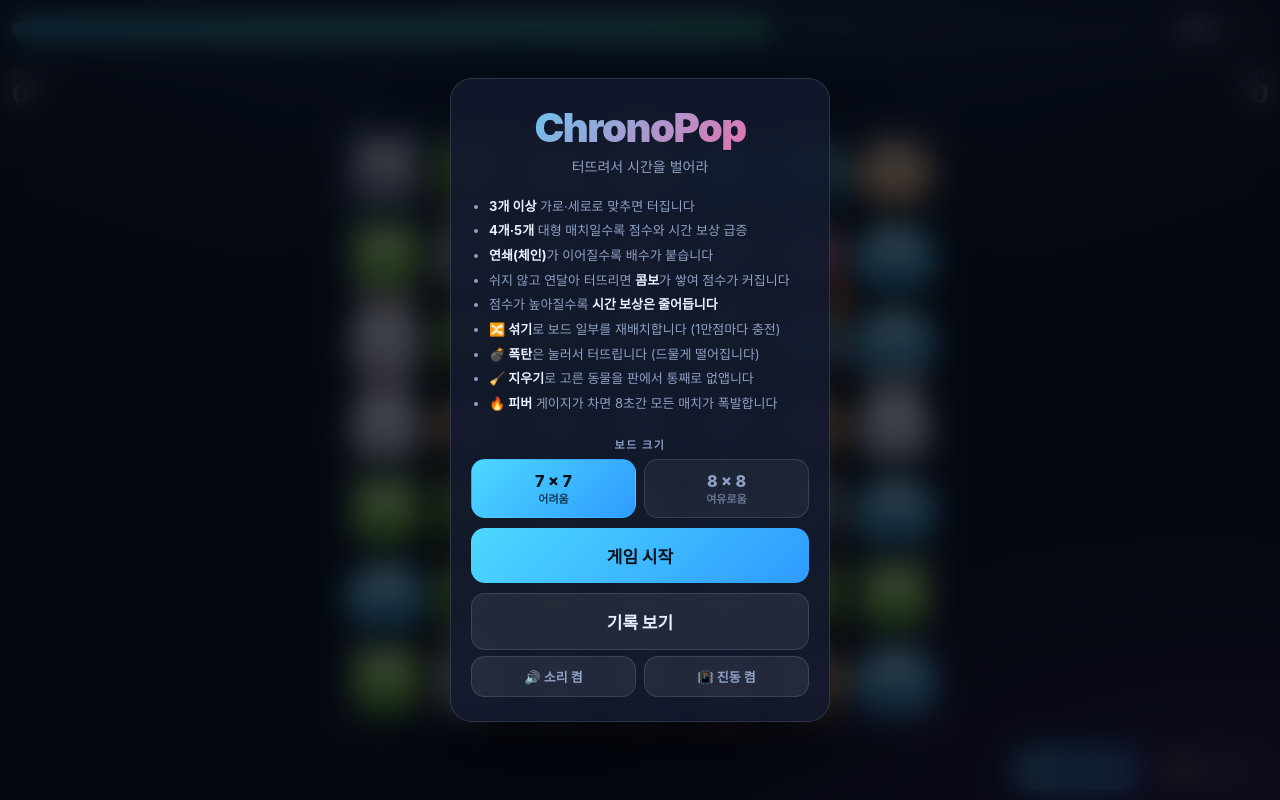
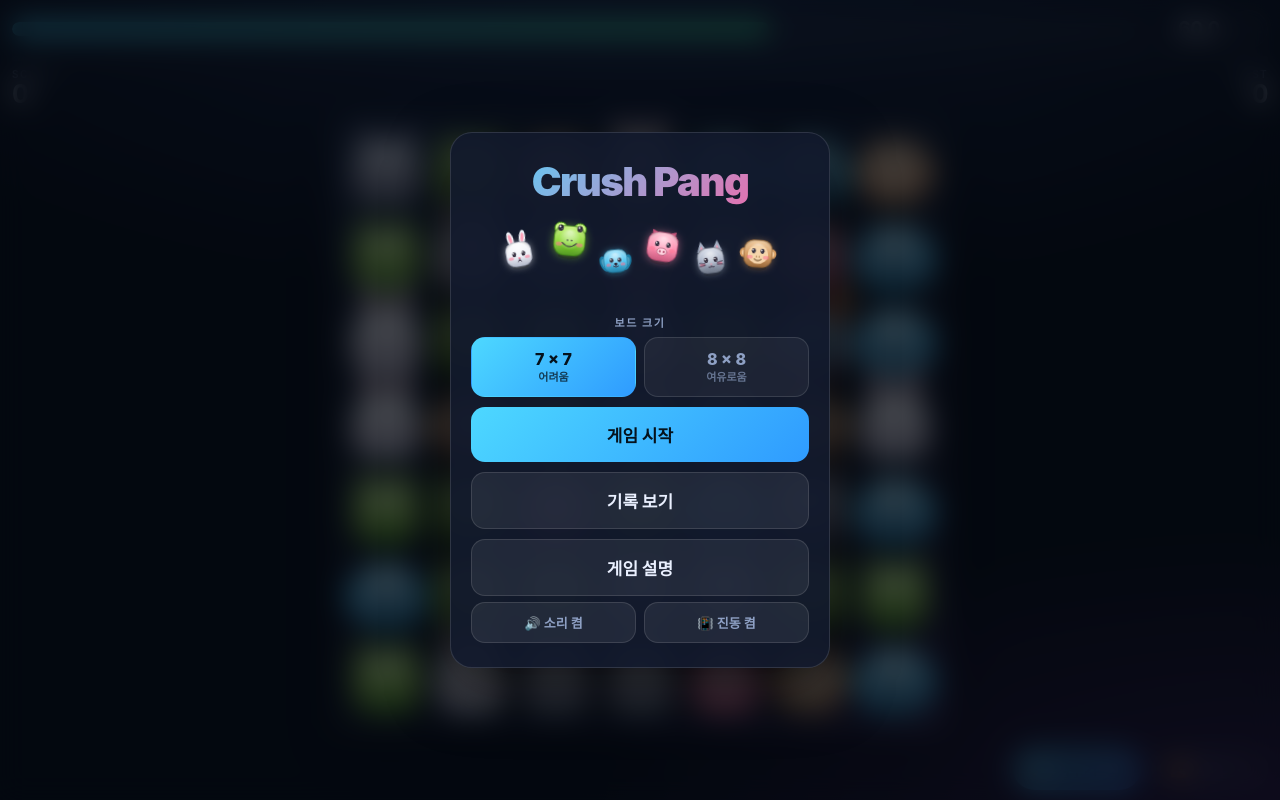
Before and after one commit to devidiot/game-chronopop, a website built with Vite: page index.html in a window 1280 px wide. Built offline with nearby package versions, Linux system fonts and the light colour scheme.

Commit message:
이름을 Crush Pang 으로 바꾸고 타이틀 화면을 새로 꾸몄다
- ChronoPop → Crush Pang (타이틀·매니페스트·앱 이름·문서)
- "터뜨려서 시간을 벌어라" 태그라인 제거
- 로고 아래에 동물 여섯을 옹기종기 배치. 보드와 같은 그리기 코드
  (drawFaceInto)를 쓰므로 새 이미지 파일이 없고 실제 젬과 어긋나지 않는다.
  떠다니는 연출은 CSS 애니메이션이라 매 프레임 JS가 돌지 않는다
- 규칙 설명은 "게임 설명" 버튼으로 옮겨 기록 보기 아래 배치
- 폭탄 확률 주석의 낡은 수치 정정 (2.5개/130젬 → 2개/150~180젬)

저장소·설치 주소는 그대로 두었다. 이미 홈 화면에 추가한 사람의 링크가
깨지지 않게 하기 위해서다.

Co-Authored-By: Claude Opus 5 (1M context) <noreply@anthropic.com>

```diff
--- a/capacitor.config.ts
+++ b/capacitor.config.ts
@@ -2,7 +2,7 @@ import type { CapacitorConfig } from '@capacitor/cli';
 
 const config: CapacitorConfig = {
   appId: 'com.ryan.chronopop',
-  appName: 'ChronoPop',
+  appName: 'Crush Pang',
   webDir: 'dist',
   // 웹뷰가 뜨기 전 잠깐 보이는 배경을 게임 배경색과 맞춘다
   backgroundColor: '#070b14',
--- a/index.html
+++ b/index.html
@@ -6,14 +6,14 @@
       name="viewport"
       content="width=device-width, initial-scale=1, maximum-scale=1, user-scalable=no, viewport-fit=cover"
     />
-    <title>ChronoPop</title>
+    <title>Crush Pang</title>
     <meta name="description" content="터뜨려서 시간을 버는 1분 아케이드 매치3" />
 
     <!-- iOS 홈 화면 웹앱 -->
     <meta name="apple-mobile-web-app-capable" content="yes" />
     <meta name="mobile-web-app-capable" content="yes" />
     <meta name="apple-mobile-web-app-status-bar-style" content="black-translucent" />
-    <meta name="apple-mobile-web-app-title" content="ChronoPop" />
+    <meta name="apple-mobile-web-app-title" content="Crush Pang" />
     <meta name="theme-color" content="#070b14" />
     <link rel="manifest" href="./manifest.webmanifest" />
     <link rel="apple-touch-icon" href="./icon-180.png" />
@@ -63,19 +63,8 @@
       <!-- 타이틀 -->
       <section id="title-screen" class="overlay">
         <div class="panel">
-          <h1 class="logo">Chrono<span>Pop</span></h1>
-          <p class="tag">터뜨려서 시간을 벌어라</p>
-          <ul class="rules">
-            <li><b>3개 이상</b> 가로·세로로 맞추면 터집니다</li>
-            <li><b>4개·5개</b> 대형 매치일수록 점수와 시간 보상 급증</li>
-            <li><b>연쇄(체인)</b>가 이어질수록 배수가 붙습니다</li>
-            <li>쉬지 않고 연달아 터뜨리면 <b>콤보</b>가 쌓여 점수가 커집니다</li>
-            <li>점수가 높아질수록 <b>시간 보상은 줄어듭니다</b></li>
-            <li><b>🔀 섞기</b>로 보드 일부를 재배치합니다 (1만점마다 충전)</li>
-            <li><b>💣 폭탄</b>은 눌러서 터뜨립니다 (드물게 떨어집니다)</li>
-            <li><b>🧹 지우기</b>로 고른 동물을 판에서 통째로 없앱니다</li>
-            <li><b>🔥 피버</b> 게이지가 차면 8초간 모든 매치가 폭발합니다</li>
-          </ul>
+          <h1 class="logo">Crush <span>Pang</span></h1>
+          <div id="title-art" class="title-art" aria-hidden="true"></div>
           <div class="size-pick">
             <span class="size-label">보드 크기</span>
             <div id="size-row" class="size-row" role="group" aria-label="보드 크기">
@@ -89,6 +78,7 @@
           </div>
           <button id="btn-start" class="primary">게임 시작</button>
           <button id="btn-records" class="ghost">기록 보기</button>
+          <button id="btn-help" class="ghost">게임 설명</button>
           <div class="mute-row">
             <button id="btn-sound" class="ghost small">🔊 소리 켬</button>
             <button id="btn-vibrate" class="ghost small">📳 진동 켬</button>
@@ -122,6 +112,25 @@
         <div class="panel compact">
           <h2 class="gameover-title">GAME OVER</h2>
           <button id="btn-gameover-ok" class="primary">확인</button>
+        </div>
+      </section>
+
+      <!-- 게임 설명 -->
+      <section id="help-screen" class="overlay hidden">
+        <div class="panel">
+          <h2>게임 설명</h2>
+          <ul class="rules">
+            <li><b>3개 이상</b> 가로·세로로 맞추면 터집니다</li>
+            <li><b>4개·5개</b> 대형 매치일수록 점수와 시간 보상 급증</li>
+            <li><b>연쇄(체인)</b>가 이어질수록 배수가 붙습니다</li>
+            <li>쉬지 않고 연달아 터뜨리면 <b>콤보</b>가 쌓여 점수가 커집니다</li>
+            <li>점수가 높아질수록 <b>시간 보상은 줄어듭니다</b></li>
+            <li><b>🔀 섞기</b>로 보드 일부를 재배치합니다 (1만점마다 충전)</li>
+            <li><b>💣 폭탄</b>은 눌러서 터뜨립니다 (드물게 떨어집니다)</li>
+            <li><b>🧹 지우기</b>로 고른 동물을 판에서 통째로 없앱니다</li>
+            <li><b>🔥 피버</b> 게이지가 차면 8초간 모든 매치가 폭발합니다</li>
+          </ul>
+          <button id="btn-help-close" class="primary">닫기</button>
         </div>
       </section>
 
--- a/package.json
+++ b/package.json
@@ -3,7 +3,7 @@
   "private": true,
   "version": "1.0.0",
   "type": "module",
-  "description": "ChronoPop — 터뜨려서 시간을 버는 1분 아케이드 매치3 (iOS PWA)",
+  "description": "Crush Pang — 터뜨려서 시간을 버는 1분 아케이드 매치3 (iOS PWA)",
   "scripts": {
     "dev": "vite --host",
     "build": "tsc --noEmit && vite build && node scripts/precache-sw.mjs",
--- a/public/sw.js
+++ b/public/sw.js
@@ -1,5 +1,5 @@
 /**
- * ChronoPop 서비스 워커.
+ * Crush Pang 서비스 워커.
  *
  * 설치되는 순간 게임 전체를 미리 받아둔다(PRECACHE). 그래서 홈 화면에 추가한 뒤
  * 한 번만 열어보면 그 뒤로는 비행기 모드에서도 그대로 돌아간다.
--- a/src/game/config.ts
+++ b/src/game/config.ts
@@ -1,5 +1,5 @@
 /**
- * ChronoPop 게임 상수.
+ * Crush Pang 게임 상수.
  * 밸런스를 만지려면 대부분 이 파일만 고치면 된다.
  */
 
@@ -158,7 +158,7 @@ export const CHANCE_MATCH_MAX = 2.5;
  *
  * 폭탄은 새로 떨어지는 젬에서만 생기므로, 한 판에 사라지는 젬 수에
  * 이 확률을 곱하면 기대 개수가 나온다. 실력에 따라 제거량이 다르므로
- * **초보 기준 판당 2.5개**에 맞췄다(초보는 한 판에 약 130개를 없앤다).
+ * **초보 기준 판당 2개**에 맞췄다(초보는 한 판에 150~180개를 없앤다).
  * 잘하는 사람일수록 더 많이 만나게 된다.
  *
  * `npm run sim` 의 "제거젬 / 폭탄" 열에서 실제 기대치를 확인할 수 있다.
--- a/src/main.ts
+++ b/src/main.ts
@@ -27,6 +27,7 @@ import {
 import type { GameResult, MatchGroup } from './game/types';
 import { attachPointer } from './input/pointer';
 import { Effects } from './render/effects';
+import { drawFaceInto } from './render/gems';
 import { Renderer } from './render/renderer';
 import { UI } from './ui/screens';
 
@@ -274,6 +275,7 @@ const engine = new Engine({
 // ------------------------------------------------------------------ 레이아웃
 
 function layout(): void {
+  drawTitleArt();
   // 캔버스가 흐름에서 빠져 있으므로 stage의 clientWidth/Height는
   // 캔버스 크기와 무관하게 "쓸 수 있는 공간"만 나타낸다
   const size = Math.floor(Math.min(ui.stage.clientWidth, ui.stage.clientHeight));
@@ -442,6 +444,8 @@ bind('btn-retry', startGame);
 bind('btn-home', () => ui.showTitle());
 bind('btn-records', () => ui.showRecords());
 bind('btn-records-close', () => ui.hideRecords());
+bind('btn-help', () => ui.showHelp());
+bind('btn-help-close', () => ui.hideHelp());
 bind('btn-records-clear', () => {
   clearRecords();
   ui.setBest(0);
@@ -452,6 +456,64 @@ bind('btn-sound', () => {
   const btn = document.getElementById('btn-sound');
   if (btn) btn.textContent = on ? '🔊 소리 켬' : '🔇 소리 끔';
 });
+
+// ------------------------------------------------------------------ 타이틀 장식
+
+/**
+ * 로고 아래에 동물 여섯을 늘어놓는다.
+ *
+ * 보드와 같은 그리기 코드(`drawFaceInto`)를 쓰므로 장식과 실제 젬이
+ * 어긋날 일이 없다. 한 번만 그리고, 떠다니는 건 CSS 애니메이션에 맡긴다.
+ * 매 프레임 JS가 도는 곳이 아니라서 타이틀에 오래 머물러도 발열이 없다.
+ */
+/** 크기·기울기·높이를 조금씩 어긋나게 둬야 줄 세운 느낌이 안 난다 */
+const TITLE_LOOKS = [
+  { size: 54, tilt: -10, lift: 8 },
+  { size: 66, tilt: 5, lift: -6 },
+  { size: 50, tilt: -5, lift: 13 },
+  { size: 64, tilt: 9, lift: -3 },
+  { size: 56, tilt: -7, lift: 9 },
+  { size: 60, tilt: 4, lift: 1 },
+];
+
+/** 이웃끼리 겹치는 정도(px). 겹쳐야 옹기종기 모인 것처럼 보인다. */
+const TITLE_OVERLAP = 11;
+
+/** 마지막으로 그린 폭 — 같은 폭이면 다시 그리지 않는다 */
+let titleArtWidth = -1;
+
+function drawTitleArt(): void {
+  const host = document.getElementById('title-art');
+  if (!host) return;
+
+  const avail = host.clientWidth;
+  if (avail <= 0 || avail === titleArtWidth) return;
+  titleArtWidth = avail;
+
+  // 좁은 화면에서 넘치지 않도록 통째로 줄인다
+  const natural =
+    TITLE_LOOKS.reduce((sum, l) => sum + l.size, 0) -
+    TITLE_OVERLAP * (TITLE_LOOKS.length - 1);
+  const scale = Math.min(1, avail / natural);
+
+  host.textContent = '';
+
+  TITLE_LOOKS.forEach((look, kind) => {
+    const slot = document.createElement('span');
+    slot.className = 'art-slot';
+    slot.style.transform = `translateY(${look.lift * scale}px) rotate(${look.tilt}deg)`;
+    if (kind > 0) slot.style.marginLeft = `${-TITLE_OVERLAP * scale}px`;
+
+    const face = document.createElement('canvas');
+    face.className = 'art-face';
+    // 여섯이 한 몸처럼 출렁이지 않도록 박자를 어긋나게 준다
+    face.style.animationDelay = `${(kind * 0.26).toFixed(2)}s`;
+    drawFaceInto(face, kind, look.size * scale);
+
+    slot.appendChild(face);
+    host.appendChild(slot);
+  });
+}
 
 // ------------------------------------------------------------------ 보드 크기
 
--- a/src/render/gems.ts
+++ b/src/render/gems.ts
@@ -491,3 +491,26 @@ export function drawGem(
 export function gemColor(kind: number): GemStyle {
   return GEM_STYLES[kind % GEM_STYLES.length];
 }
+
+/**
+ * 캔버스 하나를 동물 얼굴 하나로 꽉 채운다. 타이틀 장식용.
+ *
+ * 보드와 같은 그리기 코드를 쓰므로 장식과 실제 젬이 어긋날 일이 없다.
+ * 얼굴 그림은 한 변의 PAD_RATIO 배 영역에 그려지므로 역으로 나눠 셀 크기를 구한다.
+ */
+export function drawFaceInto(
+  canvas: HTMLCanvasElement,
+  kind: number,
+  sizePx: number,
+): void {
+  const dpr = Math.min(window.devicePixelRatio || 1, 2);
+  canvas.width = Math.round(sizePx * dpr);
+  canvas.height = Math.round(sizePx * dpr);
+  canvas.style.width = `${sizePx}px`;
+  canvas.style.height = `${sizePx}px`;
+
+  const ctx = canvas.getContext('2d');
+  if (!ctx) return;
+  ctx.setTransform(dpr, 0, 0, dpr, 0, 0);
+  drawGem(ctx, kind, sizePx / 2, sizePx / 2, sizePx / PAD_RATIO, dpr);
+}
--- a/src/style.css
+++ b/src/style.css
@@ -554,6 +554,47 @@ body.fever #board {
   font-size: 14px;
 }
 
+/* ---------- 타이틀 아래 동물 장식 ----------
+   보드에 쓰는 것과 똑같은 그리기 코드로 캔버스에 그린다(main.ts).
+   크기·기울기·높이를 조금씩 어긋나게 두고 서로 다른 박자로 떠다니게 해서
+   줄 세운 느낌을 없앴다. */
+.title-art {
+  display: flex;
+  justify-content: center;
+  align-items: center;
+  margin: 6px 0 20px;
+  /* 위아래로 흔들리는 만큼 자리를 미리 비워둔다 */
+  padding: 8px 0;
+}
+
+.art-slot {
+  display: block;
+  line-height: 0;
+}
+
+/* 떠다니는 건 안쪽 캔버스만. 기울기는 바깥 슬롯이 맡아
+   transform 이 서로 덮어쓰지 않게 한다. */
+.art-face {
+  display: block;
+  animation: art-bob 3.4s ease-in-out infinite;
+}
+
+@keyframes art-bob {
+  0%,
+  100% {
+    transform: translateY(0);
+  }
+  50% {
+    transform: translateY(-7px);
+  }
+}
+
+@media (prefers-reduced-motion: reduce) {
+  .art-face {
+    animation: none;
+  }
+}
+
 .rules {
   text-align: left;
   margin: 0 0 20px;
--- a/src/ui/screens.ts
+++ b/src/ui/screens.ts
@@ -28,6 +28,7 @@ export class UI {
   private titleScreen = must('title-screen');
   private resultScreen = must('result-screen');
   private recordsScreen = must('records-screen');
+  private helpScreen = must('help-screen');
   private pauseScreen = must('pause-screen');
   private gameOverScreen = must('gameover-screen');
   private pauseBtn = must<HTMLButtonElement>('btn-pause');
@@ -167,6 +168,7 @@ export class UI {
     this.titleScreen.classList.remove('hidden');
     this.resultScreen.classList.add('hidden');
     this.recordsScreen.classList.add('hidden');
+    this.helpScreen.classList.add('hidden');
     this.pauseScreen.classList.add('hidden');
     this.gameOverScreen.classList.add('hidden');
     this.setPauseAvailable(false);
@@ -176,8 +178,17 @@ export class UI {
     this.titleScreen.classList.add('hidden');
     this.resultScreen.classList.add('hidden');
     this.recordsScreen.classList.add('hidden');
+    this.helpScreen.classList.add('hidden');
     this.pauseScreen.classList.add('hidden');
     this.gameOverScreen.classList.add('hidden');
+  }
+
+  showHelp(): void {
+    this.helpScreen.classList.remove('hidden');
+  }
+
+  hideHelp(): void {
+    this.helpScreen.classList.add('hidden');
   }
 
   /** 끝난 판을 잠깐 보여주는 모달 */
```
Also changed, not shown: docs/ARCHITECTURE.md (+19 -1 lines), docs/GAME_DESIGN.md (+1 -1 lines), docs/INSTALL.md (+1 -1 lines), README.md, public/manifest.webmanifest.
